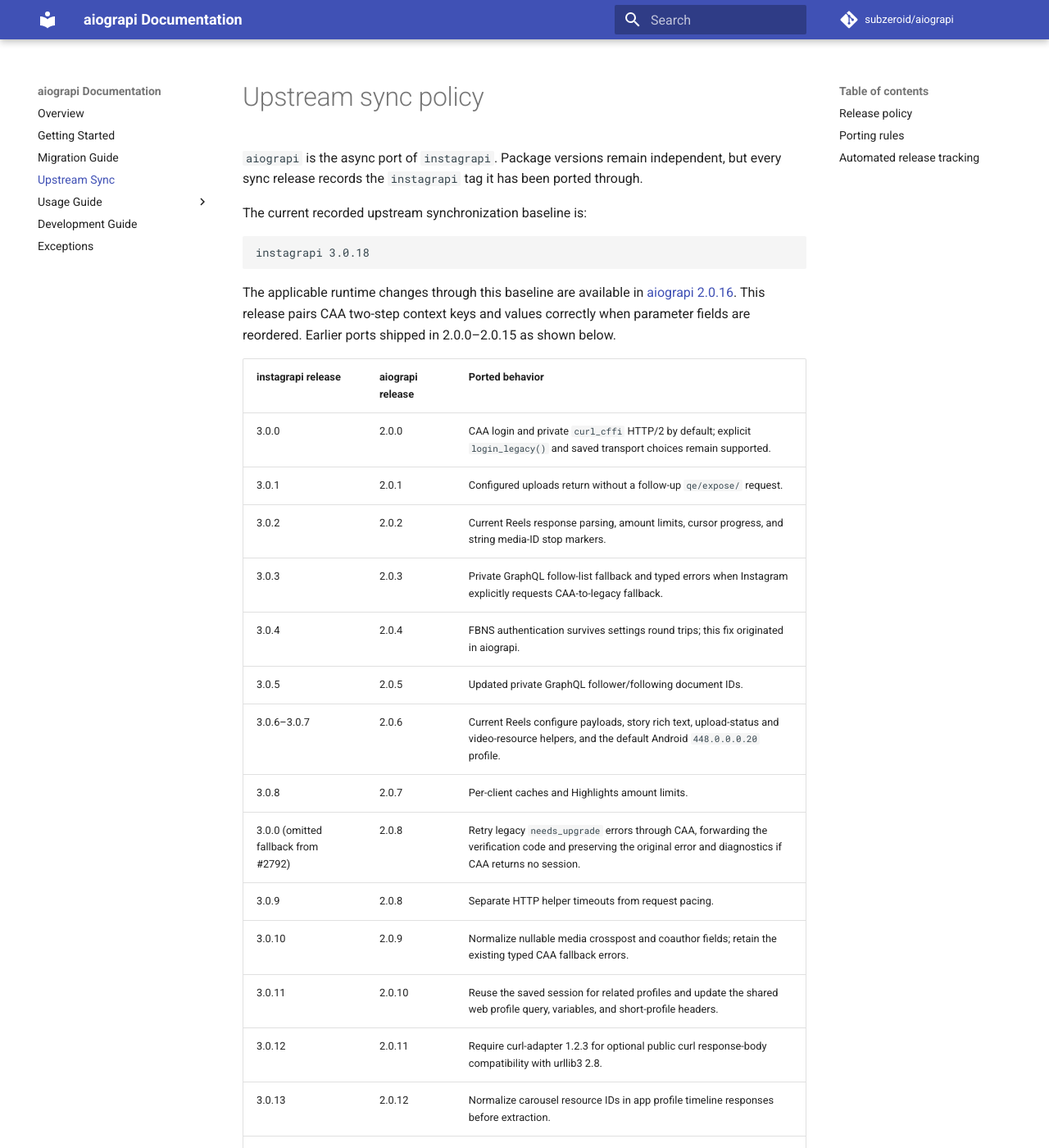
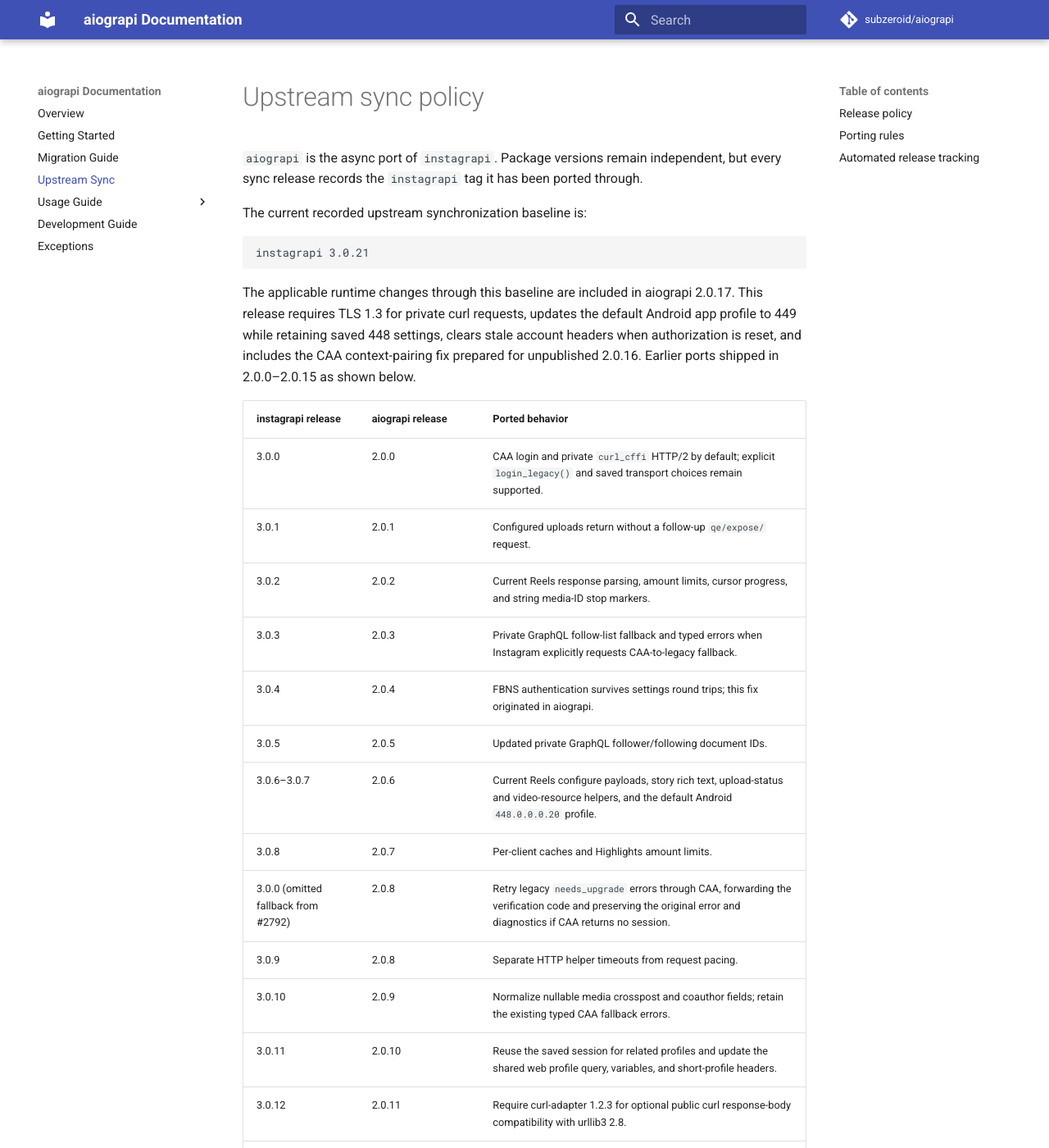
Before and after one commit to subzeroid/aiograpi, an MkDocs documentation site: the page built from docs/upstream-sync.md, in a window 1280 px wide and 1400 px high. Shown: the whole window at 82% size. Built offline with MkDocs 1.6.1 and Material for MkDocs 9.7.7, drawn with Linux system fonts in a browser that asks for light colours; comment, search, counter and statistics services are not loaded; the version menu is left out; some of the changed text lies outside the part shown.

Commit message:
Release aiograpi 2.0.17 (#494)
Require TLS 1.3 for private curl requests, update the Android profile to 449, clear stale authorization headers, and include the unpublished CAA context-pairing correction. Record instagrapi 3.0.21 as the upstream baseline.

````diff
--- a/aiograpi/__init__.py
+++ b/aiograpi/__init__.py
@@ -48,7 +48,7 @@ from aiograpi.mixins.video import DownloadVideoMixin, UploadVideoMixin
 # Used as fallback logger if another is not provided.
 DEFAULT_LOGGER = logging.getLogger("aiograpi")
 
-__upstream_instagrapi_version__ = "3.0.18"
+__upstream_instagrapi_version__ = "3.0.21"
 
 
 class Client(
--- a/docs/upstream-sync.md
+++ b/docs/upstream-sync.md
@@ -5,10 +5,10 @@
 The current recorded upstream synchronization baseline is:
 
 ```text
-instagrapi 3.0.18
+instagrapi 3.0.21
 ```
 
-The applicable runtime changes through this baseline are available in [aiograpi 2.0.16](https://github.com/subzeroid/aiograpi/releases/tag/2.0.16). This release pairs CAA two-step context keys and values correctly when parameter fields are reordered. Earlier ports shipped in 2.0.0–2.0.15 as shown below.
+The applicable runtime changes through this baseline are included in aiograpi 2.0.17. This release requires TLS 1.3 for private curl requests, updates the default Android app profile to 449 while retaining saved 448 settings, clears stale account headers when authorization is reset, and includes the CAA context-pairing fix prepared for unpublished 2.0.16. Earlier ports shipped in 2.0.0–2.0.15 as shown below.
 
 | instagrapi release | aiograpi release | Ported behavior |
 | --- | --- | --- |
@@ -30,7 +30,10 @@ The applicable runtime changes through this baseline are available in [aiograpi
 | 3.0.15 | 2.0.14 | Extract literal CAA profile-code contexts from nested static server parameters while preserving operand positions. |
 | 3.0.16 | 2.0.15 | Normalize raw Highlight owners before validation, preserving relationship values and story order. |
 | 3.0.17 | Not applicable | The requests-response HTTP-status fix and per-attempt login diagnostic helper are sync-specific; native async responses already preserve HTTP status. |
-| 3.0.18 | 2.0.16 | Pair CAA two-step contexts with their parameter keys, preserve scalar positions, and match exact quoted app references. |
+| 3.0.18 | 2.0.17 (prepared in unpublished 2.0.16) | Pair CAA two-step contexts with their parameter keys, preserve scalar positions, and match exact quoted app references. |
+| 3.0.19 | 2.0.17 | Clear stale account routing and claim headers on authorization reset while preserving device identity and valid-session reuse. |
+| 3.0.20 | 2.0.17 | Use the native Android 449 profile, retain saved 448 settings, and preserve the existing CAA login payload. |
+| 3.0.21 | 2.0.17 | Require TLS 1.3 for private curl requests while retaining hybrid/classical groups and HTTP/2. Standalone login diagnostics and development-tool changes are sync-specific. |
 
 See the [login migration guide](usage-guide/login-migration.md) for the current defaults and compatibility options. From aiograpi 2.0.3, `login()` follows an explicit fallback instruction returned by Instagram; it does not retry every failed CAA login through the legacy endpoint.
 
--- a/pyproject.toml
+++ b/pyproject.toml
@@ -4,7 +4,7 @@ build-backend = "setuptools.build_meta"
 
 [project]
 name = "aiograpi"
-version = "2.0.16"
+version = "2.0.17"
 authors = [
     { name = "Mark Subzeroid", email = "143403577+subzeroid@users.noreply.github.com" },
 ]
````
Also changed, not shown: CHANGELOG.md (+14 -0 lines), docs/usage-guide/interactions.md (+6 -1 lines), 1 other file.
